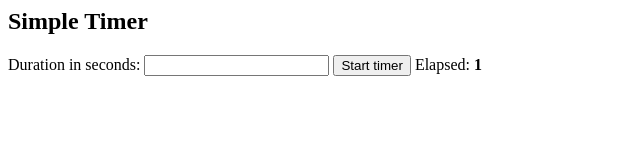
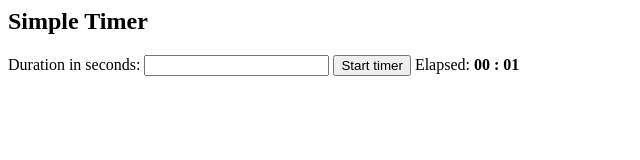
Before and after one commit to oleg-prikhodko/simple-timer, an Electron app: page index.html in a window 1280 px wide. Both pictures are taken after a click on the button "Start timer". Shown: the full height of the page, 0-640 px from the left. Drawn offline with Linux system fonts and the light colour scheme.

Commit message:
Use '00 : 00' time format

```diff
--- a/index.html
+++ b/index.html
@@ -1,5 +1,5 @@
 <h2>Simple Timer</h2>
 <label>Duration in seconds:</label> <input type="text" id="duration-input" />
 <button id="start-button">Start timer</button>
-<span>Elapsed: <b id="elapsed-label">0</b></span>
+<span>Elapsed: <b id="elapsed-label">00 : 00</b></span>
 <script src="renderer.js"></script>
--- a/renderer.js
+++ b/renderer.js
@@ -5,7 +5,12 @@ durationInput.oninput = event => {
 };
 
 function setElaplsed(elapsedMillis) {
-  elapsedLabel.innerHTML = Math.round(elapsedMillis / 1000);
+  const elapsedSeconds = Math.round(elapsedMillis / 1000);
+  let minutes = Math.floor(elapsedSeconds / 60);
+  let seconds = elapsedSeconds % 60;
+  minutes = minutes.toString().padStart(2, "0");
+  seconds = seconds.toString().padStart(2, "0");
+  elapsedLabel.innerHTML = `${minutes} : ${seconds}`;
 }
 
 class Timer {
```
